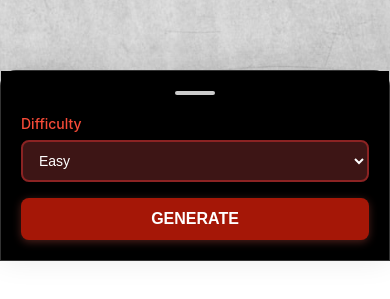
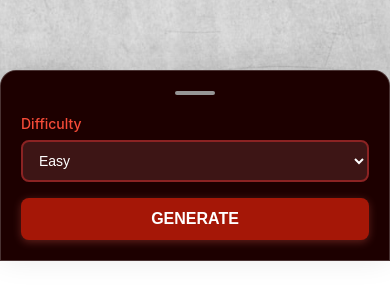
Before and after one commit to CosmeDamiao/Ravohria-Generator, a React (Create React App) app: page / in a window 390 px wide. Shown: the part 583-882 px from the top of the page. Built offline with nearby package versions, Linux system fonts and the light colour scheme.

Commit message:
Update UI with dark theme and red accents for both desktop and mobile

```diff
--- a/src/ui/Drawer/Drawer.jsx
+++ b/src/ui/Drawer/Drawer.jsx
@@ -86,7 +86,7 @@ export const Drawer = ({
             left: 0,
             right: 0,
             bottom: 0,
-            backgroundColor: "rgba(0, 0, 0, 0.3)",
+            backgroundColor: "#1d0000",
             zIndex: 9998,
             transition: "opacity 0.3s ease",
           }}
@@ -102,7 +102,7 @@ export const Drawer = ({
           left: 0,
           right: 0,
           zIndex: 9999,
-          backgroundColor: "rgb(0, 0, 0)",
+          backgroundColor: "#1d0000",
           borderRadius: "16px 16px 0 0",
           boxShadow: "0 -4px 32px rgba(0, 0, 0, 0.1)",
           backdropFilter: "blur(10px)",
@@ -130,7 +130,8 @@ export const Drawer = ({
             padding: "20px 0",
             touchAction: "none",
             zIndex: 10,
-            backgroundColor: "rgb(0, 0, 0)",
+            backgroundColor: "#1d0000",
+            borderRadius: "16px 16px 0 0",
           }}
           onMouseDown={(e) => handleDragStart(e.clientY, e.target)}
           onMouseMove={(e) => handleDragMove(e.clientY)}
@@ -145,7 +146,7 @@ export const Drawer = ({
               width: "40px",
               height: "4px",
               borderRadius: "2px",
-              backgroundColor: "#ccc",
+              backgroundColor: "#969696",
             }}
           />
         </div>
--- a/src/ui/Menu.jsx
+++ b/src/ui/Menu.jsx
@@ -16,7 +16,7 @@ export const Menu = ({
         top: "20px",
         right: "20px",
         zIndex: 9999,
-        backgroundColor: "rgb(0, 0, 0)",
+        backgroundColor: "#1d0000",
         borderRadius: "8px",
         padding: "20px",
         boxShadow: "0 8px 32px rgba(0, 0, 0, 0.1)",
```
